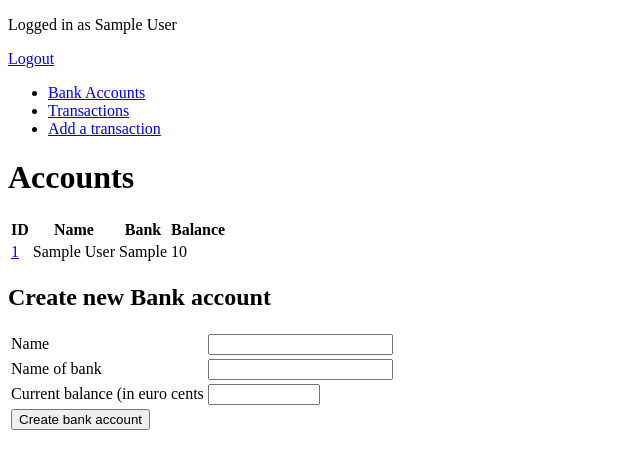
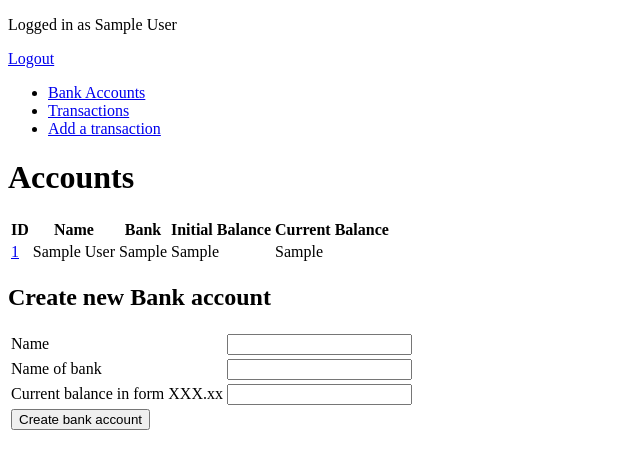
Before and after one commit to joonasviljakainen/account-categories, a Flask app: page /bankaccounts in a window 1280 px wide. Shown: the top 469 px of the page, without its empty margins (0-640 px from the left). Run offline with Flask 2, Linux system fonts and the light colour scheme; a user stored in the database is signed in; tables that the repository leaves empty hold one stand-in row (values such as "Sample post").

Commit message:
Bank account initial balance added to database

```diff
--- a/application/bankaccounts/forms.py
+++ b/application/bankaccounts/forms.py
@@ -5,4 +5,4 @@ class AccountForm(FlaskForm):
 
     name = StringField("Name", validators=[validators.Length(min=1, max=40)])
     bank = StringField("Name of bank", validators=[validators.InputRequired(True), validators.Length(min=1, max=40)])
-    balance = IntegerField("Current balance (in euro cents", validators=[validators.NumberRange(min=-10000000, max = 10000000)])
+    balance = StringField("Current balance in form XXX.xx", validators=[validators.InputRequired(True)])
--- a/application/bankaccounts/models.py
+++ b/application/bankaccounts/models.py
@@ -12,4 +12,5 @@ class BankAccount(db.Model):
     transactions = db.relationship("Transaction", backref="transaction", lazy = True)
 
     # EURO CENTS pls
-    balance = db.Column(db.Integer, default=0)
+    initial_balance = db.Column(db.String, default="0.00")
+    current_balance = db.Column(db.String, default="0.00")
--- a/application/bankaccounts/views.py
+++ b/application/bankaccounts/views.py
@@ -1,5 +1,6 @@
 from flask import render_template, request, redirect, url_for
 from flask_login import login_required, current_user
+from pprint import pprint
 
 from application import app, db
 from application.bankaccounts.models import BankAccount
@@ -31,11 +32,11 @@ def bankaccounts():
 
     print("Creating bank account with name " + form.name.data)
     a = BankAccount()
+    a.user_id = current_user.id
     a.name = form.name.data
     a.bank = form.bank.data
-    a.user_id = current_user.id
-    if a.balance:
-        a.balance = form.balance.data
+    a.initial_balance = form.balance.data
+    a.current_balance = a.initial_balance
 
     db.session().add(a)
     db.session().commit()
--- a/application/templates/bankaccounts/bankaccounts.html
+++ b/application/templates/bankaccounts/bankaccounts.html
@@ -10,7 +10,8 @@
         <th>ID</th>
         <th>Name</th>
         <th>Bank</th>
-        <th>Balance</th>
+        <th>Initial Balance</th>
+        <th>Current Balance</th>
     </tr>
     {% for account in accounts %}
     <tr>
@@ -21,7 +22,8 @@
         </td>
         <td>{{ account.name }}</td>
         <td>{{ account.bank }}</td>
-        <td>{{ account.balance }}</td>
+        <td>{{ account.initial_balance }}</td>
+        <td>{{ account.current_balance }}</td>
     </tr>
     {% endfor %}
 </table>
```
Also changed, not shown: application/templates/bankaccounts/newbankacount.html (deleted).
